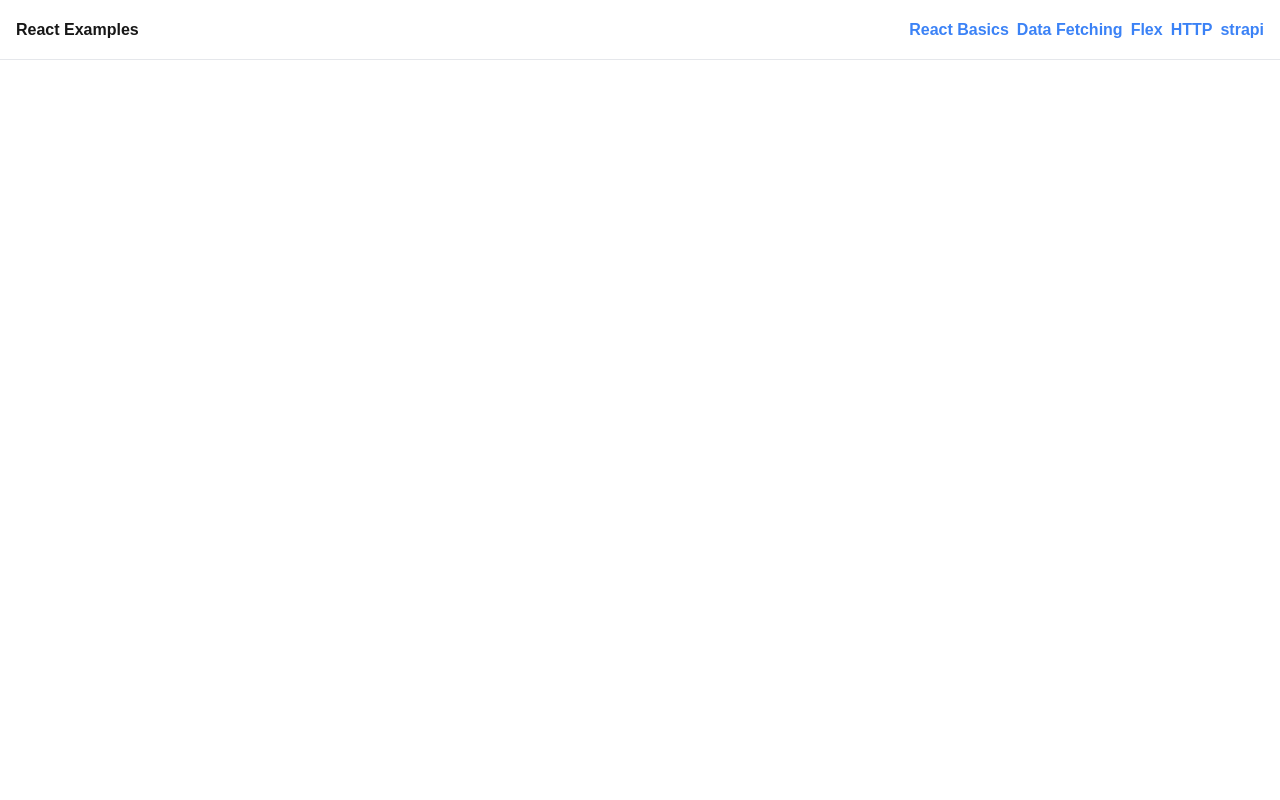
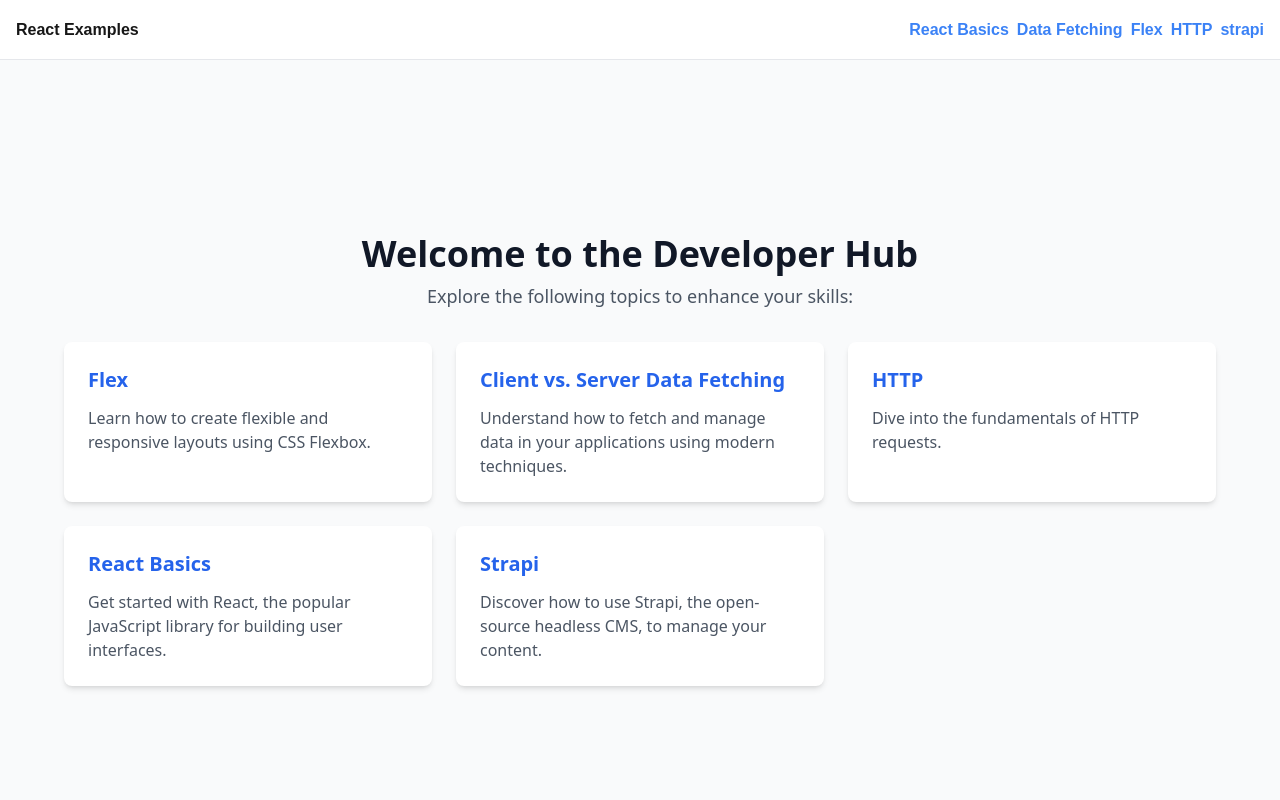
Before and after one commit to DevinBriscall/react, a Next.js app: page / in a window 1280 px wide. Shown: the top 800 px of the page. Built offline with nearby package versions, Linux system fonts and the light colour scheme.

Commit message:
add a pretty landing page

```diff
--- a/src/pages/index.js
+++ b/src/pages/index.js
@@ -1,3 +1,83 @@
+import Link from "next/link";
+
 export default function Home() {
-	return;
+	return (
+		<div className="min-h-screen bg-gray-50 flex flex-col items-center justify-center p-8 font-sans">
+			{/* Header */}
+			<header className="text-center mb-8">
+				<h1 className="text-4xl font-bold text-gray-900 mb-2">
+					Welcome to the Developer Hub
+				</h1>
+				<p className="text-lg text-gray-600">
+					Explore the following topics to enhance your skills:
+				</p>
+			</header>
+
+			{/* Card Container */}
+			<div className="grid grid-cols-1 sm:grid-cols-2 lg:grid-cols-3 gap-6 w-full max-w-6xl">
+				{/* Flex Card */}
+				<Link
+					href="/flex-card"
+					className="bg-white rounded-lg shadow-md p-6 hover:shadow-lg hover:scale-105 transition-all duration-200 cursor-pointer"
+				>
+					<h2 className="text-xl font-semibold text-blue-600 mb-3">Flex</h2>
+					<p className="text-gray-600">
+						Learn how to create flexible and responsive layouts using CSS
+						Flexbox.
+					</p>
+				</Link>
+
+				{/* Data Fetching */}
+				<Link
+					href="/data-fetching"
+					className="bg-white rounded-lg shadow-md p-6 hover:shadow-lg hover:scale-105 transition-all duration-200 cursor-pointer"
+				>
+					<h2 className="text-xl font-semibold text-blue-600 mb-3">
+						Client vs. Server Data Fetching
+					</h2>
+					<p className="text-gray-600">
+						Understand how to fetch and manage data in your applications using
+						modern techniques.
+					</p>
+				</Link>
+
+				{/* HTTP */}
+				<Link
+					href="/http"
+					className="bg-white rounded-lg shadow-md p-6 hover:shadow-lg hover:scale-105 transition-all duration-200 cursor-pointer"
+				>
+					<h2 className="text-xl font-semibold text-blue-600 mb-3">HTTP</h2>
+					<p className="text-gray-600">
+						Dive into the fundamentals of HTTP requests.
+					</p>
+				</Link>
+
+				{/* React Basics */}
+				<Link
+					href="/react-basics"
+					className="bg-white rounded-lg shadow-md p-6 hover:shadow-lg hover:scale-105 transition-all duration-200 cursor-pointer"
+				>
+					<h2 className="text-xl font-semibold text-blue-600 mb-3">
+						React Basics
+					</h2>
+					<p className="text-gray-600">
+						Get started with React, the popular JavaScript library for building
+						user interfaces.
+					</p>
+				</Link>
+
+				{/* Strapi */}
+				<Link
+					href="/strapi"
+					className="bg-white rounded-lg shadow-md p-6 hover:shadow-lg hover:scale-105 transition-all duration-200 cursor-pointer"
+				>
+					<h2 className="text-xl font-semibold text-blue-600 mb-3">Strapi</h2>
+					<p className="text-gray-600">
+						Discover how to use Strapi, the open-source headless CMS, to manage
+						your content.
+					</p>
+				</Link>
+			</div>
+		</div>
+	);
 }
```
